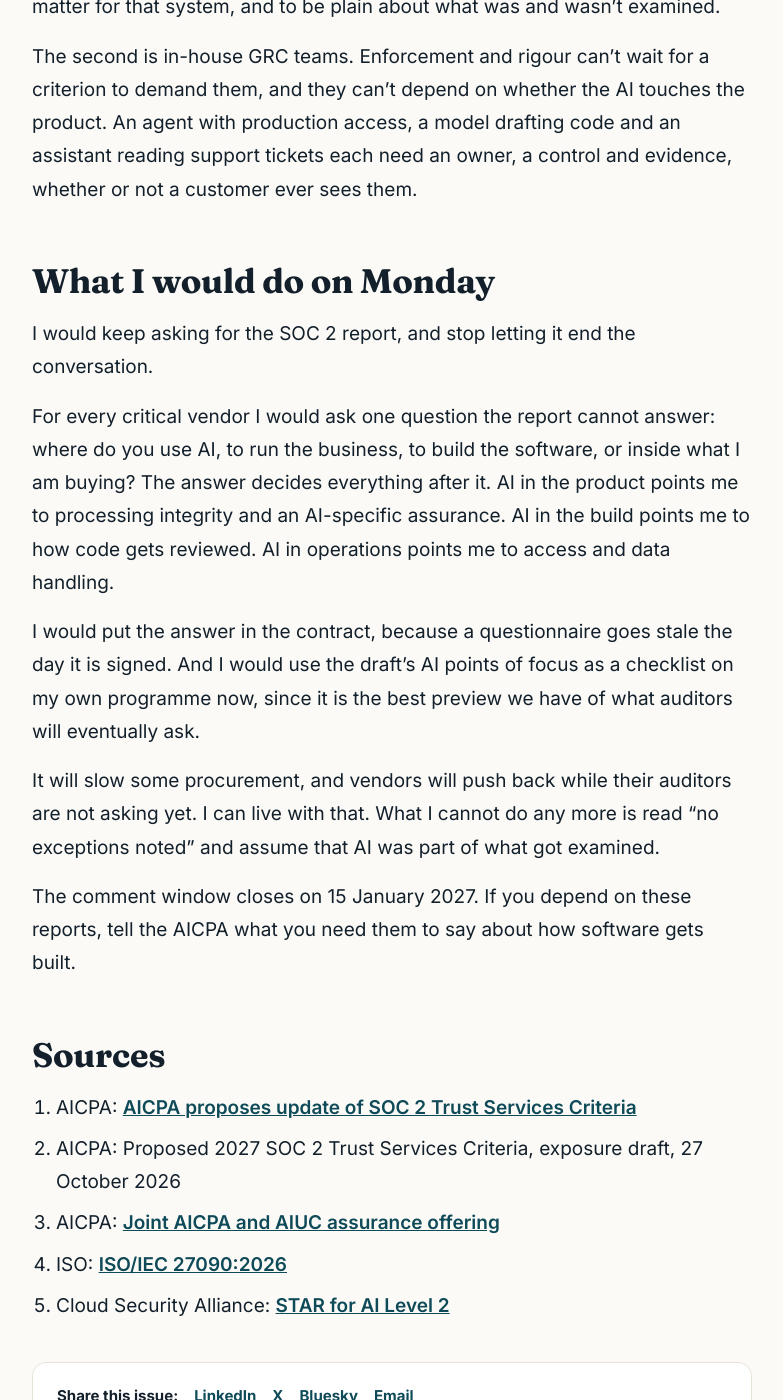
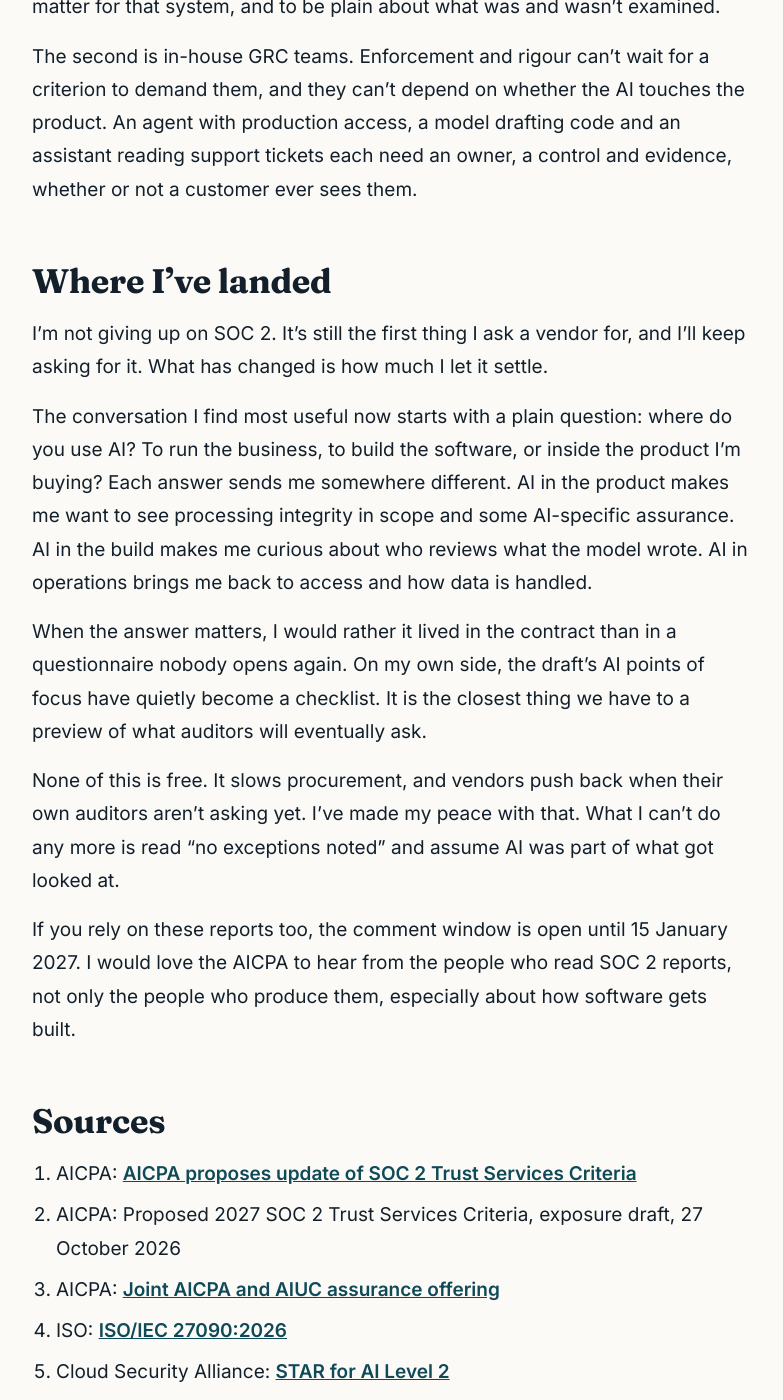
Before and after one commit to grc-with-sjo/grc-insights, a Jekyll site: the page built from _issues/2026-11-15-soc2-finally-talks-about-ai.md, in a window 1280 px wide and 1400 px high, scrolled down 4626 px. Shown: the whole window, without its empty margins (248-1031 px from the left). Built offline with Jekyll 4.4.1, drawn with Linux system fonts in a browser that asks for light colours.

Commit message:
Issue 06: closing section in a reflective, first-person voice
Co-Authored-By: Claude Opus 5.5 <noreply@anthropic.com>

```diff
--- a/_issues/2026-11-15-soc2-finally-talks-about-ai.md
+++ b/_issues/2026-11-15-soc2-finally-talks-about-ai.md
@@ -71,17 +71,17 @@ The first is auditors. The criteria let an engagement stop at the minimum, so it
 
 The second is in-house GRC teams. Enforcement and rigour can't wait for a criterion to demand them, and they can't depend on whether the AI touches the product. An agent with production access, a model drafting code and an assistant reading support tickets each need an owner, a control and evidence, whether or not a customer ever sees them.
 
-## What I would do on Monday
+## Where I've landed
 
-I would keep asking for the SOC 2 report, and stop letting it end the conversation.
+I'm not giving up on SOC 2. It's still the first thing I ask a vendor for, and I'll keep asking for it. What has changed is how much I let it settle.
 
-For every critical vendor I would ask one question the report cannot answer: where do you use AI, to run the business, to build the software, or inside what I am buying? The answer decides everything after it. AI in the product points me to processing integrity and an AI-specific assurance. AI in the build points me to how code gets reviewed. AI in operations points me to access and data handling.
+The conversation I find most useful now starts with a plain question: where do you use AI? To run the business, to build the software, or inside the product I'm buying? Each answer sends me somewhere different. AI in the product makes me want to see processing integrity in scope and some AI-specific assurance. AI in the build makes me curious about who reviews what the model wrote. AI in operations brings me back to access and how data is handled.
 
-I would put the answer in the contract, because a questionnaire goes stale the day it is signed. And I would use the draft's AI points of focus as a checklist on my own programme now, since it is the best preview we have of what auditors will eventually ask.
+When the answer matters, I would rather it lived in the contract than in a questionnaire nobody opens again. On my own side, the draft's AI points of focus have quietly become a checklist. It is the closest thing we have to a preview of what auditors will eventually ask.
 
-It will slow some procurement, and vendors will push back while their auditors are not asking yet. I can live with that. What I cannot do any more is read "no exceptions noted" and assume that AI was part of what got examined.
+None of this is free. It slows procurement, and vendors push back when their own auditors aren't asking yet. I've made my peace with that. What I can't do any more is read "no exceptions noted" and assume AI was part of what got looked at.
 
-The comment window closes on 15 January 2027. If you depend on these reports, tell the AICPA what you need them to say about how software gets built.
+If you rely on these reports too, the comment window is open until 15 January 2027. I would love the AICPA to hear from the people who read SOC 2 reports, not only the people who produce them, especially about how software gets built.
 
 ## Sources
 
```
